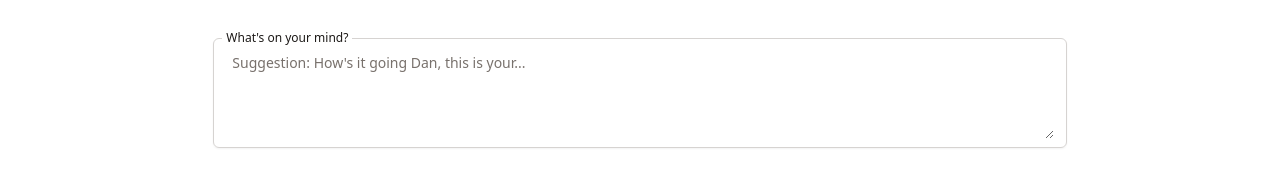
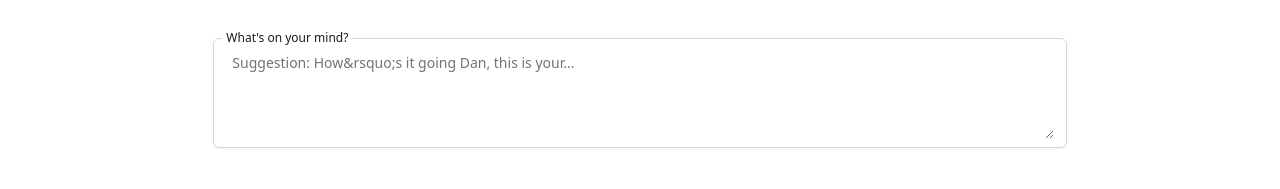
Before and after one commit to danferth/resume2023, a Next.js app: page /contact in a window 1280 px wide. Shown: the part 310-499 px from the top of the page. Built offline with nearby package versions, Linux system fonts and the light colour scheme.

Commit message:
seriouslly the '

```diff
--- a/pages/contact.tsx
+++ b/pages/contact.tsx
@@ -44,7 +44,7 @@ const Contact = () => {
         </h1>
         {isSubmitSuccessful && !isDirty && (
           <p className="bg-lime-50 text-lime-600 border border-lime-300 shadow-sm text-xs text-center rounded-md px-4 py-3 mb-10">
-            {`Thanks for contacing me ${lastUser}, I\'ll be in touch soon!`}
+            {`Thanks for contacing me ${lastUser}, I&rsquo;ll be in touch soon!`}
           </p>
         )}
         <div>
@@ -59,7 +59,7 @@ const Contact = () => {
               />
               {errors.name?.type === "required" && (
                 <span className={errorStyle} role="alert">
-                  Gotta know who I'm talking to.
+                  Gotta know who I&rsquo;m talking to.
                 </span>
               )}
             </Input>
@@ -84,7 +84,7 @@ const Contact = () => {
                 rows={4}
                 id="message"
                 className="block w-full border-0 p-1.5 text-stone-900 placeholder-stone-500 focus:ring-0 sm:text-sm"
-                placeholder={`Suggestion: How\'s it going Dan, this is ${userName}...`}
+                placeholder={`Suggestion: How&rsquo;s it going Dan, this is ${userName}...`}
                 {...register("message", { required: true })}
               />
               {errors.message?.type === "required" && (
```
